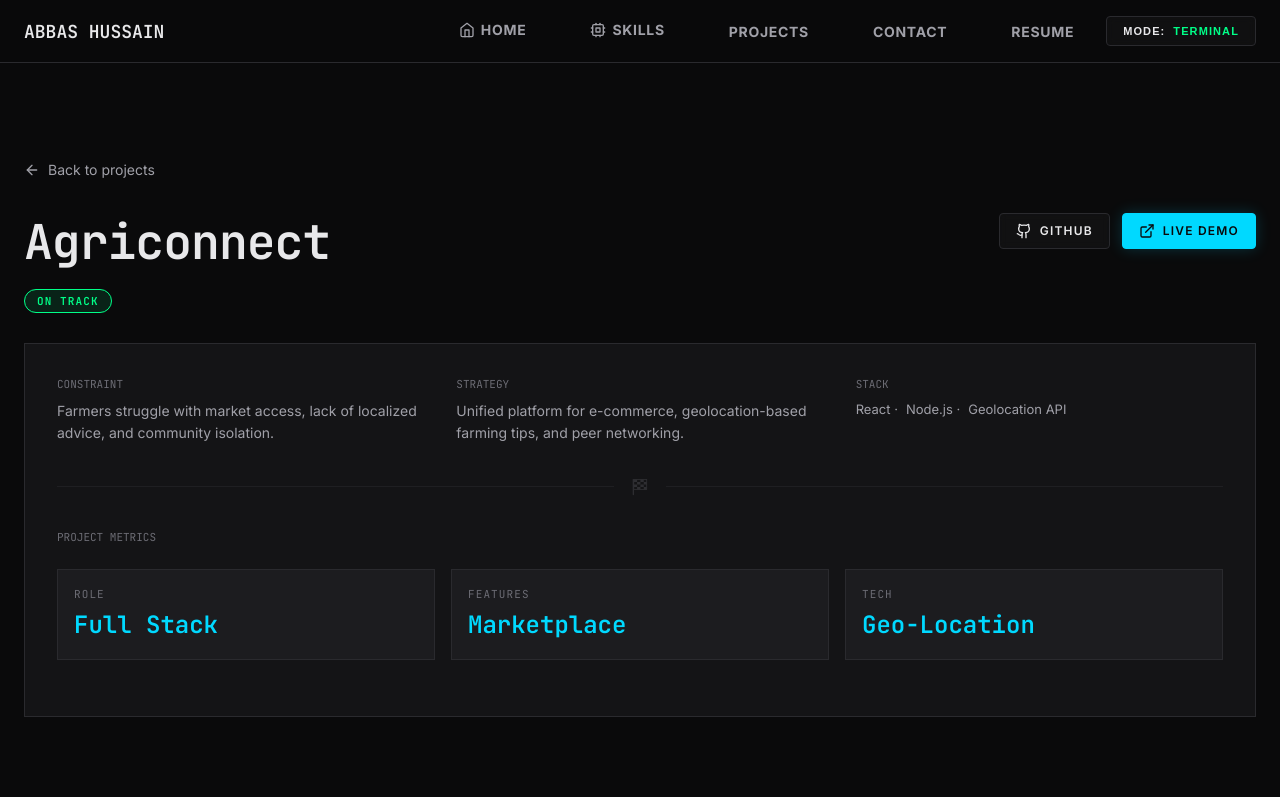
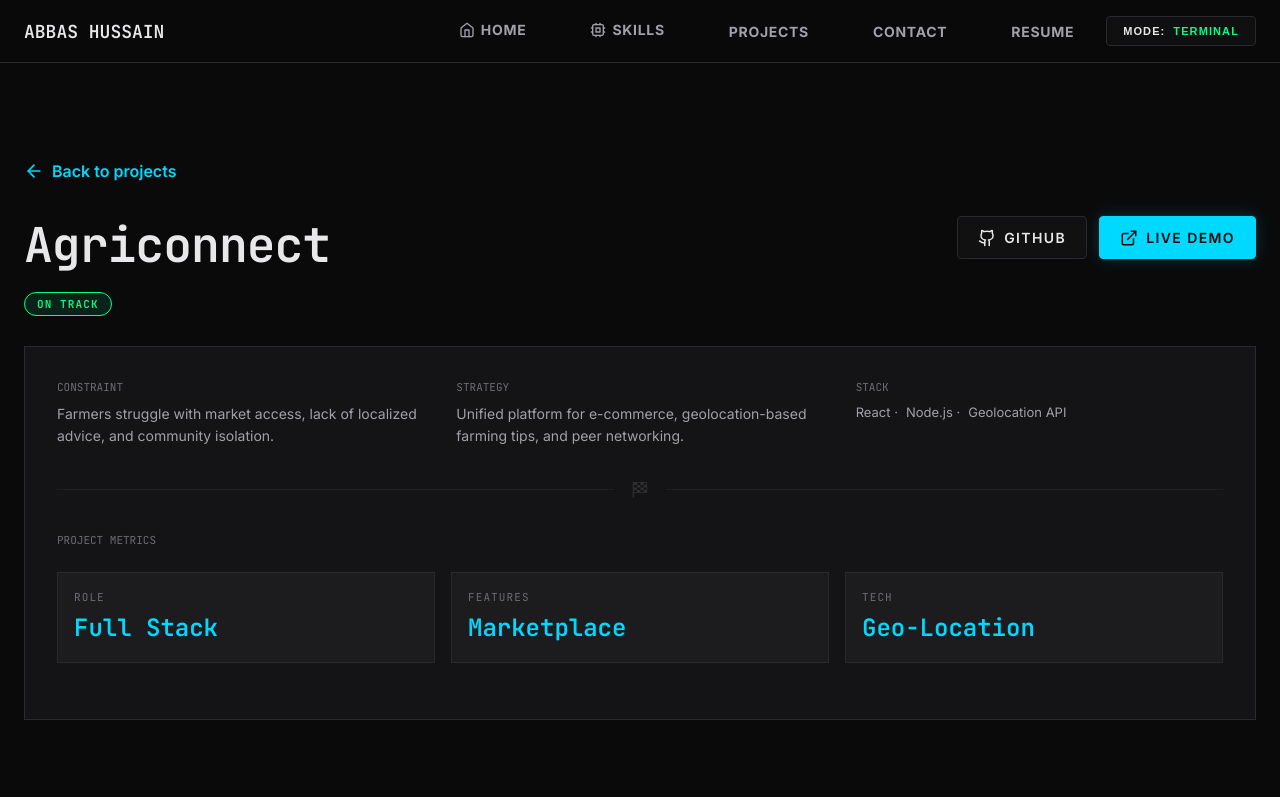
Before and after one commit to Abbas-Hussain-byte/my_portfolio, a React (Vite) app in the folder client/: page /projects/agriconnect in a window 1280 px wide. Shown: the top 797 px of the page. Built offline with nearby package versions, Linux system fonts and the light colour scheme.

Commit message:
updated project navigation

```diff
--- a/client/src/data/projects.js
+++ b/client/src/data/projects.js
@@ -9,7 +9,7 @@ export const projectsData = [
         metrics: {
             users: 'Active Demo',
             features: 'Dynamic Charts',
-            coverage: 'Gov Schemes'
+            focus: 'Career Guide'
         },
         status: 'LIVE',
         links: {
--- a/client/src/pages/ProjectDetail.jsx
+++ b/client/src/pages/ProjectDetail.jsx
@@ -40,10 +40,15 @@ function ProjectDetail() {
                     alignItems: 'center',
                     gap: '8px',
                     marginBottom: '32px',
-                    fontSize: '14px',
-                    color: 'var(--text-secondary)'
-                }}>
-                    <ArrowLeft size={16} /> Back to projects
+                    fontSize: '16px', // Increased size
+                    fontWeight: 600,
+                    color: 'var(--accent-primary)', // Made color pop
+                    transition: 'transform 0.2s ease',
+                }}
+                    onMouseEnter={(e) => e.target.style.transform = 'translateX(-4px)'}
+                    onMouseLeave={(e) => e.target.style.transform = 'translateX(0)'}
+                >
+                    <ArrowLeft size={20} /> Back to projects
                 </Link>
 
                 <div style={{ display: 'flex', justifyContent: 'space-between', alignItems: 'flex-start', marginBottom: '32px' }}>
@@ -56,13 +61,13 @@ function ProjectDetail() {
 
                     <div style={{ display: 'flex', gap: '12px' }}>
                         {project.links.github && (
-                            <a href={project.links.github} className="btn btn-secondary" style={{ fontSize: '12px', padding: '8px 16px' }}>
-                                <Github size={16} /> GitHub
+                            <a href={project.links.github} className="btn btn-secondary" style={{ fontSize: '14px', padding: '10px 20px' }}>
+                                <Github size={18} /> GitHub
                             </a>
                         )}
                         {project.links.demo && (
-                            <a href={project.links.demo} className="btn btn-primary" style={{ fontSize: '12px', padding: '8px 16px' }}>
-                                <ExternalLink size={16} /> Live Demo
+                            <a href={project.links.demo} className="btn btn-primary" style={{ fontSize: '14px', padding: '10px 20px' }}>
+                                <ExternalLink size={18} /> Live Demo
                             </a>
                         )}
                     </div>
```
